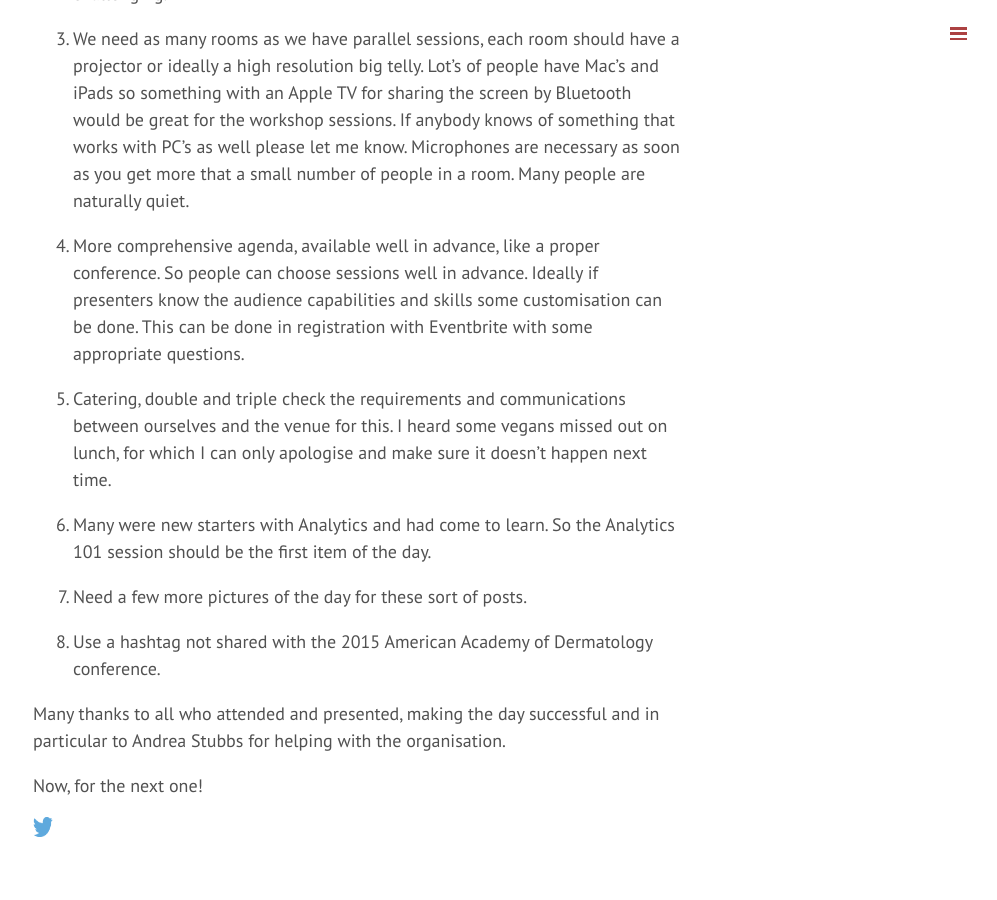
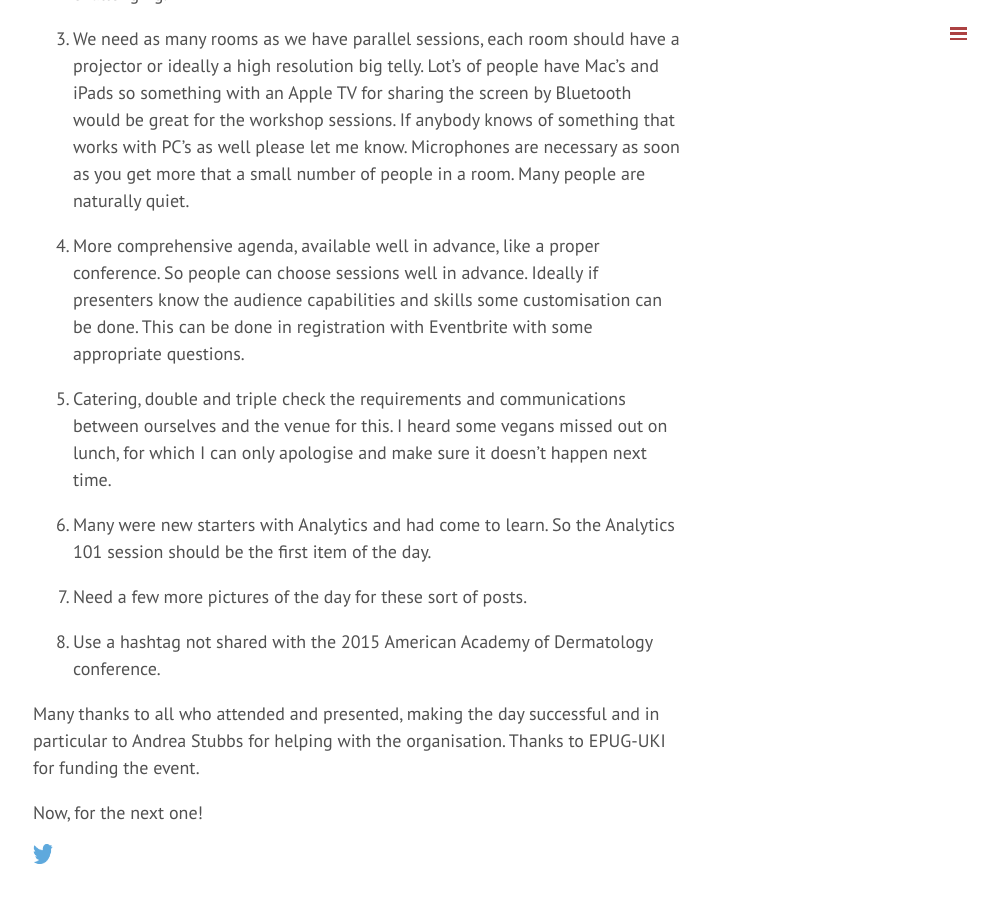
Before and after one commit to jhkrug/jhkrug.github.io, a Jekyll site: the page built from _posts/2015-10-09-aad15.md, in a window 1280 px wide and 900 px high, scrolled down 2508 px. Shown: the whole window, without its empty margins (283-1280 px from the left). Built offline with Jekyll 4.4.1, drawn with Linux system fonts in a browser that asks for light colours; Markdown is read by kramdown in place of the engine named in the settings; comment, search, counter and statistics services are not loaded; before the commit the page ends 3381 px from its top, so only the background shows below that.

Commit message:
AAD15 post

```diff
--- a/_posts/2015-10-09-aad15.md
+++ b/_posts/2015-10-09-aad15.md
@@ -118,6 +118,7 @@ Analytics 101 session should be the first item of the day.
 conference.
 
 Many thanks to all who attended and presented, making the day successful
-and in particular to Andrea Stubbs for helping with the organisation.
+and in particular to Andrea Stubbs for helping with the
+organisation. Thanks to EPUG-UKI for funding the event.
 
 Now, for the next one!
```
